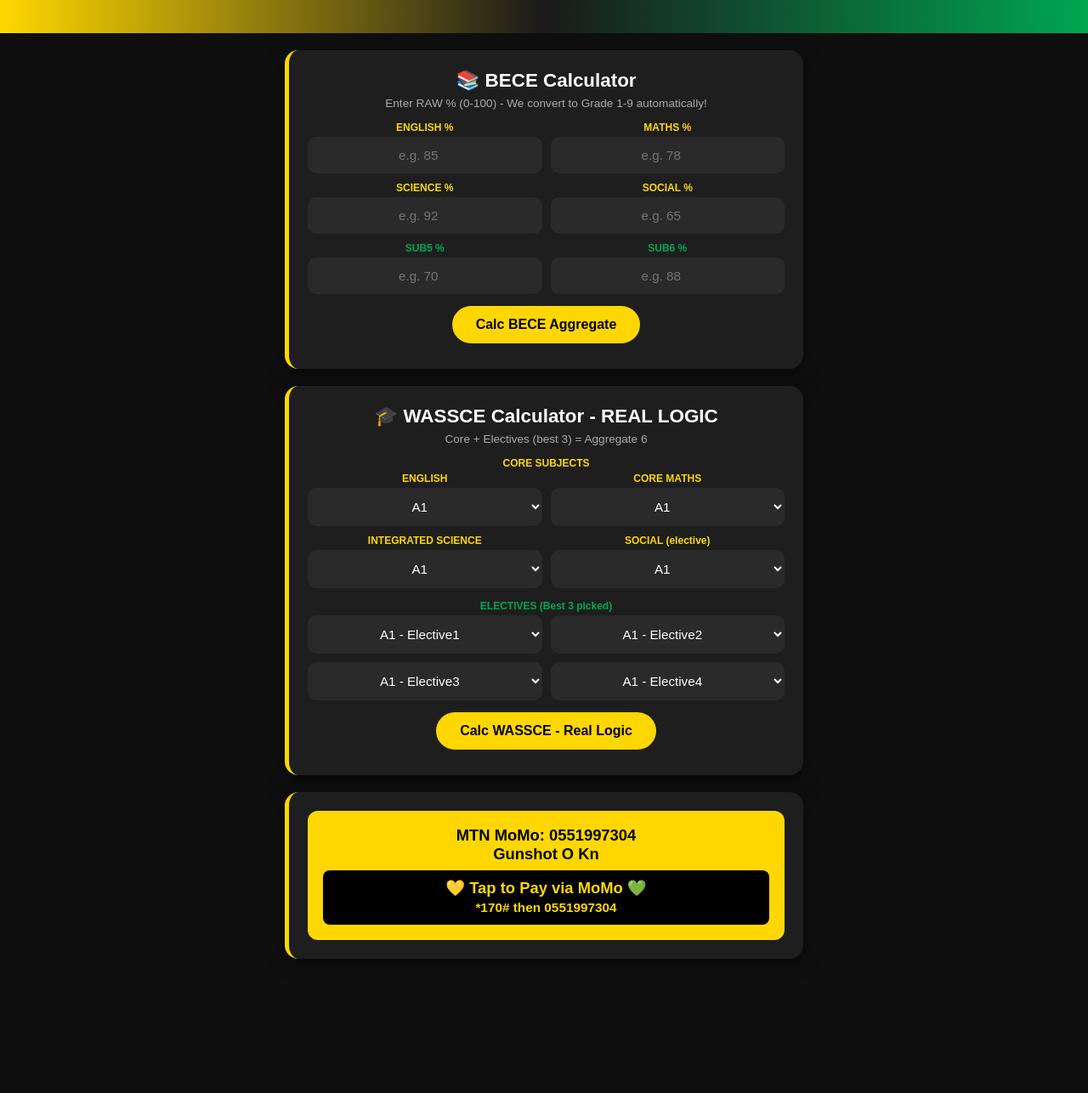
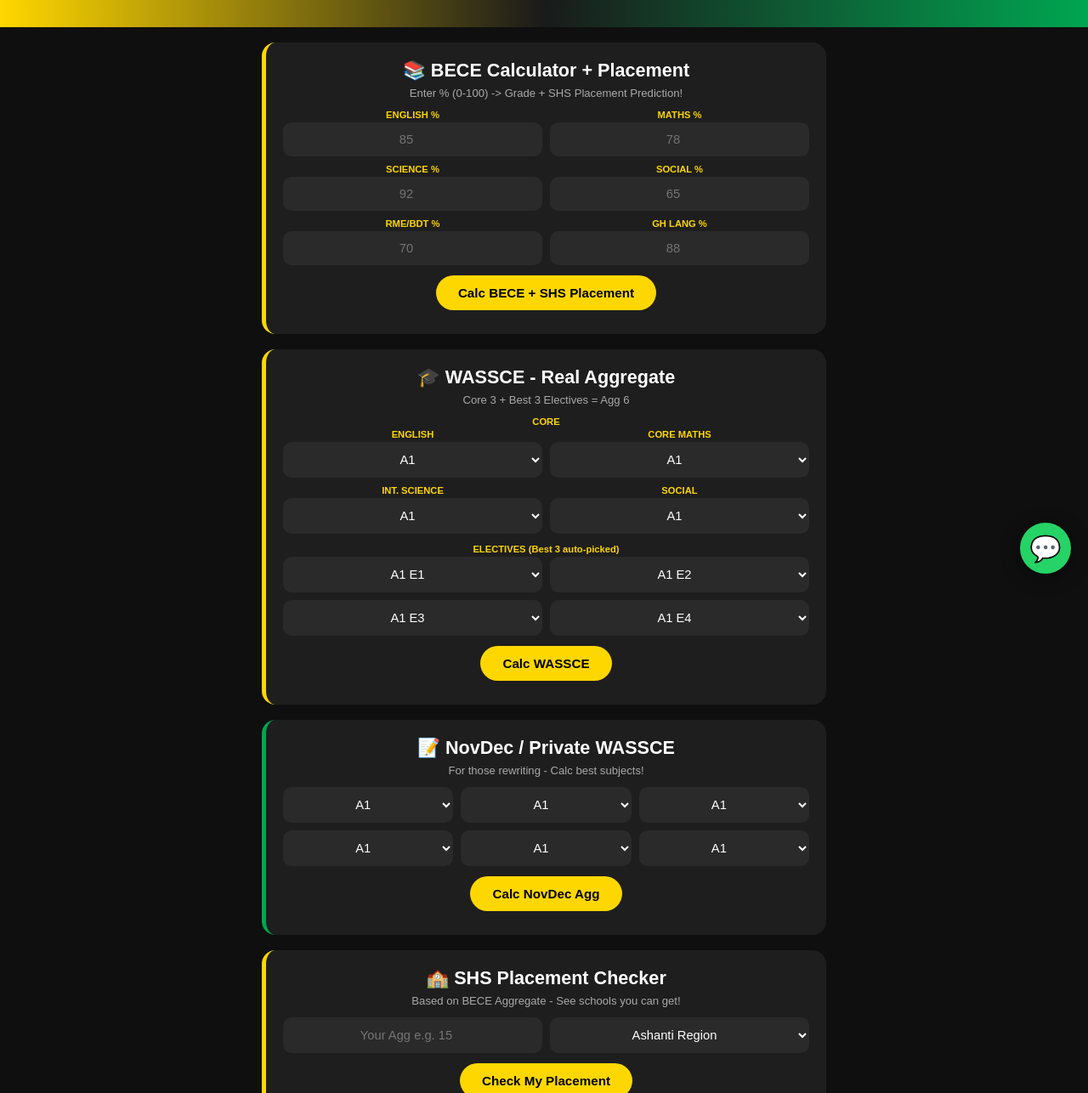
Before and after one commit to shott419/Kumerica-OS, a plain HTML site: page index.html in a window 1280 px wide. Shown: the part 105-1391 px from the top of the page at 85% size. Before the commit the page ends 1273 px from the top, so only its background shows below. Drawn offline with Linux system fonts and the light colour scheme.

Commit message:
v3.0 FINAL - BECE Placement + NovDec + Chat + All

```diff
--- a/index.html
+++ b/index.html
@@ -3,99 +3,146 @@
 <head>
 <meta charset="UTF-8">
 <meta name="viewport" content="width=device-width, initial-scale=1.0">
-<title>KUMERICA-OS - By Gunshot</title>
+<title>KUMERICA-OS v3 - By Gunshot</title>
 <style>
 *{margin:0;padding:0;box-sizing:border-box;font-family:sans-serif}
 body{background:#0f0f0f;color:white;min-height:100vh}
-.header{background:linear-gradient(90deg,#FFD700 0%,#1a1a1a 50%,#00A651 100%);padding:40px 20px;text-align:center}
-.header h1{font-size:2.4rem;letter-spacing:2px}
-.container{max-width:650px;margin:0 auto;padding:20px}
-.card{background:#1e1e1e;border-radius:16px;padding:22px;margin-bottom:20px;border-left:5px solid #FFD700;box-shadow:0 4px 20px rgba(0,0,0,0.5)}
-.card h2{font-size:1.4rem;margin-bottom:6px;text-align:center}
-.sub{font-size:0.85rem;color:#aaa;text-align:center;margin-bottom:14px}
-.grid{display:grid;grid-template-columns:1fr 1fr;gap:10px;margin-bottom:14px}
-input,select{width:100%;padding:13px;border-radius:10px;border:none;background:#2a2a2a;color:white;font-size:0.95rem;text-align:center}
-.btn{display:block;margin:8px auto;background:#FFD700;color:black;font-weight:bold;border:none;padding:13px 28px;border-radius:30px;font-size:1rem;cursor:pointer}
-.btn2{background:#00A651;color:white;margin-top:10px;font-size:0.9rem;padding:10px 20px}
-.result{margin-top:14px;padding:14px;background:#2a2a2a;border-radius:10px;text-align:center;display:none;font-size:1rem;line-height:1.6}
+.header{background:linear-gradient(90deg,#FFD700 0%,#1a1a1a 50%,#00A651 100%);padding:38px 20px;text-align:center}
+.header h1{font-size:2.3rem;letter-spacing:1px}
+.container{max-width:700px;margin:0 auto;padding:18px}
+.card{background:#1e1e1e;border-radius:16px;padding:20px;margin-bottom:18px;border-left:5px solid #FFD700}
+.card h2{font-size:1.35rem;text-align:center;margin-bottom:6px}
+.sub{font-size:0.82rem;color:#aaa;text-align:center;margin-bottom:12px}
+.grid{display:grid;grid-template-columns:1fr 1fr;gap:9px;margin-bottom:12px}
+.grid3{display:grid;grid-template-columns:1fr 1fr 1fr;gap:9px;margin-bottom:12px}
+input,select{width:100%;padding:12px;border-radius:10px;border:none;background:#2a2a2a;color:white;font-size:0.92rem;text-align:center}
+.btn{display:block;margin:8px auto;background:#FFD700;color:black;font-weight:bold;border:none;padding:12px 26px;border-radius:30px;font-size:0.95rem;cursor:pointer}
+.btn2{background:#00A651;color:white;font-size:0.85rem;padding:9px 18px}
+.btn3{background:#25D366;color:white;font-size:0.9rem;padding:10px 22px}
+.result{margin-top:12px;padding:12px;background:#2a2a2a;border-radius:10px;text-align:center;display:none;line-height:1.5;font-size:0.95rem}
 .result.show{display:block}
-.momo{background:#FFD700;color:black;padding:18px;border-radius:12px;text-align:center;font-weight:bold;font-size:1.15rem}
-.momo a{color:black;text-decoration:none;display:block;margin-top:8px;background:black;color:#FFD700;padding:10px;border-radius:8px}
-.core-label{font-size:0.75rem;color:#FFD700;text-align:center;margin-bottom:4px;font-weight:bold}
-.elec-label{font-size:0.75rem;color:#00A651;text-align:center;margin-bottom:4px;font-weight:bold}
+.momo{background:#FFD700;color:black;padding:16px;border-radius:12px;text-align:center;font-weight:bold}
+.momo a{display:block;margin-top:8px;background:black;color:#FFD700;padding:9px;border-radius:8px;text-decoration:none}
+.label{font-size:0.7rem;color:#FFD700;text-align:center;margin-bottom:3px;font-weight:bold}
+.placement{background:linear-gradient(135deg,#1a1a1a,#2a2a2a);border:1px solid #FFD700;padding:12px;border-radius:10px;margin-top:10px;text-align:left}
 canvas{display:none}
+.footer{text-align:center;padding:18px;opacity:0.6;font-size:0.8rem}
+.whatsapp-float{position:fixed;bottom:20px;right:20px;background:#25D366;color:white;width:60px;height:60px;border-radius:50%;display:flex;align-items:center;justify-content:center;font-size:30px;text-decoration:none;box-shadow:0 4px 20px rgba(0,0,0,0.5);z-index:999}
 </style>
 </head>
 <body>
 <div class="header">
-<h1>💛 KUMERICA-OS 🖤💚</h1>
-<p>By Gunshot - Kumerica To The Whole Wiase - v2.0 ALL FEATURES</p>
+<h1>💛 KUMERICA-OS v3 🖤💚</h1>
+<p>By Gunshot - BECE | WASSCE | NovDec | Placement - Kumerica To The Whole Wiase</p>
 </div>
 <div class="container">
 <div class="card">
-<h2>📚 BECE Calculator</h2>
-<p class="sub">Enter RAW % (0-100) - We convert to Grade 1-9 automatically!</p>
+<h2>📚 BECE Calculator + Placement</h2>
+<p class="sub">Enter % (0-100) -> Grade + SHS Placement Prediction!</p>
 <div class="grid">
-<div><p class="core-label">ENGLISH %</p><input type="number" id="b1" placeholder="e.g. 85"></div>
-<div><p class="core-label">MATHS %</p><input type="number" id="b2" placeholder="e.g. 78"></div>
-<div><p class="core-label">SCIENCE %</p><input type="number" id="b3" placeholder="e.g. 92"></div>
-<div><p class="core-label">SOCIAL %</p><input type="number" id="b4" placeholder="e.g. 65"></div>
-<div><p class="elec-label">SUB5 %</p><input type="number" id="b5" placeholder="e.g. 70"></div>
-<div><p class="elec-label">SUB6 %</p><input type="number" id="b6" placeholder="e.g. 88"></div>
+<div><p class="label">ENGLISH %</p><input type="number" id="b1" placeholder="85"></div>
+<div><p class="label">MATHS %</p><input type="number" id="b2" placeholder="78"></div>
+<div><p class="label">SCIENCE %</p><input type="number" id="b3" placeholder="92"></div>
+<div><p class="label">SOCIAL %</p><input type="number" id="b4" placeholder="65"></div>
+<div><p class="label">RME/BDT %</p><input type="number" id="b5" placeholder="70"></div>
+<div><p class="label">GH LANG %</p><input type="number" id="b6" placeholder="88"></div>
 </div>
-<button class="btn" onclick="calcBECE()">Calc BECE Aggregate</button>
+<button class="btn" onclick="calcBECE()">Calc BECE + SHS Placement</button>
 <div id="beceRes" class="result"></div>
-<button id="beceShare" class="btn btn2" style="display:none" onclick="shareResult('bece')">📸 Share Result as Image</button>
+<div id="becePlace" class="result"></div>
+<button id="beceShare" class="btn btn2" style="display:none" onclick="shareResult('bece')">📸 Share BECE Result</button>
 </div>
 <div class="card">
-<h2>🎓 WASSCE Calculator - REAL LOGIC</h2>
-<p class="sub">Core + Electives (best 3) = Aggregate 6</p>
-<p class="core-label">CORE SUBJECTS</p>
+<h2>🎓 WASSCE - Real Aggregate</h2>
+<p class="sub">Core 3 + Best 3 Electives = Agg 6</p>
+<p class="label">CORE</p>
 <div class="grid">
-<div><p class="core-label">ENGLISH</p><select id="w1"><option value="1">A1</option><option value="2">B2</option><option value="3">B3</option><option value="4">C4</option><option value="5">C5</option><option value="6">C6</option><option value="7">D7</option><option value="8">E8</option><option value="9">F9</option></select></div>
-<div><p class="core-label">CORE MATHS</p><select id="w2"><option value="1">A1</option><option value="2">B2</option><option value="3">B3</option><option value="4">C4</option><option value="5">C5</option><option value="6">C6</option><option value="7">D7</option><option value="8">E8</option><option value="9">F9</option></select></div>
-<div><p class="core-label">INTEGRATED SCIENCE</p><select id="w3"><option value="1">A1</option><option value="2">B2</option><option value="3">B3</option><option value="4">C4</option><option value="5">C5</option><option value="6">C6</option><option value="7">D7</option><option value="8">E8</option><option value="9">F9</option></select></div>
-<div><p class="core-label">SOCIAL (elective)</p><select id="w4"><option value="1">A1</option><option value="2">B2</option><option value="3">B3</option><option value="4">C4</option><option value="5">C5</option><option value="6">C6</option><option value="7">D7</option><option value="8">E8</option><option value="9">F9</option></select></div>
+<div><p class="label">ENGLISH</p><select id="w1"><option value="1">A1</option><option value="2">B2</option><option value="3">B3</option><option value="4">C4</option><option value="5">C5</option><option value="6">C6</option><option value="7">D7</option><option value="8">E8</option><option value="9">F9</option></select></div>
+<div><p class="label">CORE MATHS</p><select id="w2"><option value="1">A1</option><option value="2">B2</option><option value="3">B3</option><option value="4">C4</option><option value="5">C5</option><option value="6">C6</option><option value="7">D7</option><option value="8">E8</option><option value="9">F9</option></select></div>
+<div><p class="label">INT. SCIENCE</p><select id="w3"><option value="1">A1</option><option value="2">B2</option><option value="3">B3</option><option value="4">C4</option><option value="5">C5</option><option value="6">C6</option><option value="7">D7</option><option value="8">E8</option><option value="9">F9</option></select></div>
+<div><p class="label">SOCIAL</p><select id="w4"><option value="1">A1</option><option value="2">B2</option><option value="3">B3</option><option value="4">C4</option><option value="5">C5</option><option value="6">C6</option><option value="7">D7</option><option value="8">E8</option><option value="9">F9</option></select></div>
 </div>
-<p class="elec-label">ELECTIVES (Best 3 picked)</p>
+<p class="label">ELECTIVES (Best 3 auto-picked)</p>
 <div class="grid">
-<select id="w5"><option value="1">A1 - Elective1</option><option value="2">B2</option><option value="3">B3</option><option value="4">C4</option><option value="5">C5</option><option value="6">C6</option><option value="7">D7</option><option value="8">E8</option><option value="9">F9</option></select>
-<select id="w6"><option value="1">A1 - Elective2</option><option value="2">B2</option><option value="3">B3</option><option value="4">C4</option><option value="5">C5</option><option value="6">C6</option><option value="7">D7</option><option value="8">E8</option><option value="9">F9</option></select>
-<select id="w7"><option value="1">A1 - Elective3</option><option value="2">B2</option><option value="3">B3</option><option value="4">C4</option><option value="5">C5</option><option value="6">C6</option><option value="7">D7</option><option value="8">E8</option><option value="9">F9</option></select>
-<select id="w8"><option value="1">A1 - Elective4</option><option value="2">B2</option><option value="3">B3</option><option value="4">C4</option><option value="5">C5</option><option value="6">C6</option><option value="7">D7</option><option value="8">E8</option><option value="9">F9</option></select>
+<select id="w5"><option value="1">A1 E1</option><option value="2">B2</option><option value="3">B3</option><option value="4">C4</option><option value="5">C5</option><option value="6">C6</option><option value="7">D7</option><option value="8">E8</option><option value="9">F9</option></select>
+<select id="w6"><option value="1">A1 E2</option><option value="2">B2</option><option value="3">B3</option><option value="4">C4</option><option value="5">C5</option><option value="6">C6</option><option value="7">D7</option><option value="8">E8</option><option value="9">F9</option></select>
+<select id="w7"><option value="1">A1 E3</option><option value="2">B2</option><option value="3">B3</option><option value="4">C4</option><option value="5">C5</option><option value="6">C6</option><option value="7">D7</option><option value="8">E8</option><option value="9">F9</option></select>
+<select id="w8"><option value="1">A1 E4</option><option value="2">B2</option><option value="3">B3</option><option value="4">C4</option><option value="5">C5</option><option value="6">C6</option><option value="7">D7</option><option value="8">E8</option><option value="9">F9</option></select>
 </div>
-<button class="btn" onclick="calcWASSCE()">Calc WASSCE - Real Logic</button>
+<button class="btn" onclick="calcWASSCE()">Calc WASSCE</button>
 <div id="wassceRes" class="result"></div>
-<button id="wassceShare" class="btn btn2" style="display:none" onclick="shareResult('wassce')">📸 Share Result as Image</button>
+<button id="wassceShare" class="btn btn2" style="display:none" onclick="shareResult('wassce')">📸 Share WASSCE Result</button>
+</div>
+<div class="card" style="border-left-color:#00A651">
+<h2>📝 NovDec / Private WASSCE</h2>
+<p class="sub">For those rewriting - Calc best subjects!</p>
+<div class="grid3">
+<select id="n1"><option value="1">A1</option><option value="2">B2</option><option value="3">B3</option><option value="4">C4</option><option value="5">C5</option><option value="6">C6</option><option value="7">D7</option><option value="8">E8</option><option value="9">F9</option></select>
+<select id="n2"><option value="1">A1</option><option value="2">B2</option><option value="3">B3</option><option value="4">C4</option><option value="5">C5</option><option value="6">C6</option><option value="7">D7</option><option value="8">E8</option><option value="9">F9</option></select>
+<select id="n3"><option value="1">A1</option><option value="2">B2</option><option value="3">B3</option><option value="4">C4</option><option value="5">C5</option><option value="6">C6</option><option value="7">D7</option><option value="8">E8</option><option value="9">F9</option></select>
+<select id="n4"><option value="1">A1</option><option value="2">B2</option><option value="3">B3</option><option value="4">C4</option><option value="5">C5</option><option value="6">C6</option><option value="7">D7</option><option value="8">E8</option><option value="9">F9</option></select>
+<select id="n5"><option value="1">A1</option><option value="2">B2</option><option value="3">B3</option><option value="4">C4</option><option value="5">C5</option><option value="6">C6</option><option value="7">D7</option><option value="8">E8</option><option value="9">F9</option></select>
+<select id="n6"><option value="1">A1</option><option value="2">B2</option><option value="3">B3</option><option value="4">C4</option><option value="5">C5</option><option value="6">C6</option><option value="7">D7</option><option value="8">E8</option><option value="9">F9</option></select>
+</div>
+<button class="btn" onclick="calcNovDec()">Calc NovDec Agg</button>
+<div id="novdecRes" class="result"></div>
+</div>
+<div class="card" style="border-left-color:#FFD700">
+<h2>🏫 SHS Placement Checker</h2>
+<p class="sub">Based on BECE Aggregate - See schools you can get!</p>
+<div class="grid">
+<input type="number" id="placeAgg" placeholder="Your Agg e.g. 15" min="6" max="54">
+<select id="placeRegion"><option> Ashanti Region </option><option> Greater Accra </option><option> Central </option><option> Western </option><option> Eastern </option><option> Northern </option><option> Volta </option><option> Any Region </option></select>
+</div>
+<button class="btn" onclick="checkPlacement()">Check My Placement</button>
+<div id="placeRes" class="result"></div>
 </div>
 <div class="card">
+<h2>💬 Chat with Gunshot + Support</h2>
+<div class="grid">
+<a href="https://wa.me/233551997304?text=Boss%20Gunshot%20I%20use%20Kumerica-OS%20-%20My%20aggregate%20is..." style="text-decoration:none"><button class="btn btn3" style="width:100%">💬 Chat on WhatsApp</button></a>
+<a href="tel:0551997304" style="text-decoration:none"><button class="btn" style="width:100%">📞 Call Gunshot</button></a>
+</div>
 <div class="momo">
 MTN MoMo: 0551997304<br>Gunshot O Kn
-<a href="tel:*170%23" onclick="setTimeout(()=>{window.location.href='tel:0551997304'},500)">💛 Tap to Pay via MoMo 💚<br><small>*170# then 0551997304</small></a>
+<a href="tel:*170%23">💛 Tap to Pay MoMo - *170# 💚</a>
 </div>
 </div>
 </div>
-<canvas id="shareCanvas" width="600" height="800"></canvas>
+<a href="https://wa.me/233551997304?text=Hi%20Gunshot%20-%20I%20dey%20use%20Kumerica-OS" class="whatsapp-float">💬</a>
+<div class="footer">KUMERICA-OS v3.0 - Made in Kumasi by Gunshot 💛🖤💚</div>
+<canvas id="shareCanvas" width="600" height="900"></canvas>
 <script>
 let lastBECEText="", lastWASSCEText="";
 function rawToGrade(s){if(s>=80)return 1;if(s>=70)return 2;if(s>=65)return 3;if(s>=60)return 4;if(s>=55)return 5;if(s>=50)return 6;if(s>=40)return 7;if(s>=35)return 8;return 9;}
+function getPlacement(agg){
+ if(agg<=10) return {cat:"🔥 CATEGORY A - TOP SHS", schools:"Prempeh College, Opoku Ware, OWASS, Presec Legon, Achimota, Wey Gey Hey, Adisadel, Mfantsipim, St. Augustine, Holy Child, Wesley Girls, Aburi Girls"};
+ if(agg<=16) return {cat:"✅ CATEGORY B - GOOD SHS", schools:"Kumasi High, Kumasi Academy, Anglican SHS, T.I. Ahmadiyya, Kumasi Sec Tech, Labone SHS, Accra Academy, St. Thomas Aquinas, Pope John, St. Peters"};
+ if(agg<=24) return {cat:"👍 CATEGORY C - OK SHS", schools:"Asanteman SHS, Osei Kyeretwie, Armed Forces SHTS, Adventist SHS, Islamic SHS, West Africa SHS, Ofori Panin, Ghana National, Aggrey Memorial"};
+ if(agg<=36) return {cat:"😅 CATEGORY D - You go get SHS", schools:"Local Community SHS, Private SHS, Technical Institutes, Vocational - You still go SHS Boss!"};
+ return {cat:"💪 TRY AGAIN - Consider Private", schools:"Private SHS, Remedial, Technical/Vocational - No give up!"};
+}
 function calcBECE(){
- let raw=[], grades=[];
- for(let i=1;i<=6;i++){let v=parseInt(document.getElementById('b'+i).value);if(isNaN(v)||v<0||v>100){alert('Enter 0-100 for all!');return;}raw.push(v);grades.push(rawToGrade(v));}
- let agg=grades.reduce((a,b)=>a+b,0);
- let remark=agg<=12?'🔥 EXCELLENT!':agg<=20?'✅ VERY GOOD!':agg<=30?'👍 GOOD':agg<=36?'😅 FAIR':'💪 TRY AGAIN';
- let detail=raw.map((r,i)=>`Sub${i+1}: ${r}% = Grade ${grades[i]}`).join('<br>');
- document.getElementById('beceRes').innerHTML=`<b>Aggregate: ${agg}</b><br><br>${detail}<br><br>${remark}`;
- document.getElementById('beceRes').classList.add('show');document.getElementById('beceShare').style.display='block';
- lastBECEText=`BECE Aggregate: ${agg}\n${raw.map((r,i)=>`Sub${i+1}: ${r}% (Grade ${grades[i]})`).join('\n')}\n${remark}`;
+ let raw=[], grades=[];for(let i=1;i<=6;i++){let v=parseInt(document.getElementById('b'+i).value);if(isNaN(v)||v<0||v>100){alert('Enter 0-100 for all!');return;}raw.push(v);grades.push(rawToGrade(v));}
+ let agg=grades.reduce((a,b)=>a+b,0);let place=getPlacement(agg);let detail=raw.map((r,i)=>`Sub${i+1}: ${r}% = Grade ${grades[i]}`).join('<br>');
+ document.getElementById('beceRes').innerHTML=`<b>BECE Aggregate: ${agg}</b><br><br>${detail}`;document.getElementById('beceRes').classList.add('show');
+ document.getElementById('becePlace').innerHTML=`<div class="placement"><b>${place.cat}</b><br><br>🏫 <b>Schools you fit get:</b><br>${place.schools}</div>`;document.getElementById('becePlace').classList.add('show');document.getElementById('beceShare').style.display='block';lastBECEText=`BECE Aggregate: ${agg}\n${place.cat}\nSchools: ${place.schools}`;
 }
 function calcWASSCE(){
  let core=[], elect=[];for(let i=1;i<=3;i++)core.push(parseInt(document.getElementById('w'+i).value));for(let i=4;i<=8;i++)elect.push(parseInt(document.getElementById('w'+i).value));elect.sort((a,b)=>a-b);let best3=elect.slice(0,3);let agg=[...core,...best3].reduce((a,b)=>a+b,0);
- let map={1:'A1',2:'B2',3:'B3',4:'C4',5:'C5',6:'C6',7:'D7',8:'E8',9:'F9'};let coreTxt=core.map(v=>map[v]).join(', ');let bestTxt=best3.map(v=>map[v]).join(', ');let remark=agg<=12?'🔥 BEAST! Legon go beg you!':agg<=20?'✅ EXCELLENT!':agg<=24?'👍 VERY GOOD!':agg<=36?'😅 GOOD':'💪 Try NovDec';
- document.getElementById('wassceRes').innerHTML=`<b>Aggregate: ${agg} (Core 3 + Best 3)</b><br><br>Core: ${coreTxt}<br>Best 3: ${bestTxt}<br><br>${remark}`;document.getElementById('wassceRes').classList.add('show');document.getElementById('wassceShare').style.display='block';lastWASSCEText=`WASSCE Aggregate: ${agg}\nCore: ${coreTxt}\nBest 3: ${bestTxt}\n${remark}`;
+ let map={1:'A1',2:'B2',3:'B3',4:'C4',5:'C5',6:'C6',7:'D7',8:'E8',9:'F9'};let coreTxt=core.map(v=>map[v]).join(', ');let bestTxt=best3.map(v=>map[v]).join(', ');let uni=agg<=14?'Legon, KNUST, UCC - All programs!':agg<=20?'KNUST, UCC, Legon - Most programs!':agg<=24?'University of Ghana, Education, Technical Universities':agg<=30?'Private Universities, Polytechnics':agg<=36?'Diploma, HND, Private':'NovDec recommended';
+ document.getElementById('wassceRes').innerHTML=`<b>WASSCE Agg: ${agg}</b><br>Core: ${coreTxt}<br>Best 3: ${bestTxt}<br><br>🎓 <b>Uni Chance:</b> ${uni}`;document.getElementById('wassceRes').classList.add('show');document.getElementById('wassceShare').style.display='block';lastWASSCEText=`WASSCE Agg: ${agg}\nCore: ${coreTxt}\nBest 3: ${bestTxt}\nUni: ${uni}`;
+}
+function calcNovDec(){
+ let vals=[];for(let i=1;i<=6;i++)vals.push(parseInt(document.getElementById('n'+i).value));let agg=vals.reduce((a,b)=>a+b,0);let best=vals.sort((a,b)=>a-b).slice(0,3).reduce((a,b)=>a+b,0);
+ document.getElementById('novdecRes').innerHTML=`<b>NovDec Total (6 subs): ${agg}</b><br>Best 3: ${best}<br>Tip: Use best 3 to replace old WASSCE grades!`;document.getElementById('novdecRes').classList.add('show');
+}
+function checkPlacement(){
+ let agg=parseInt(document.getElementById('placeAgg').value);if(isNaN(agg)||agg<6||agg>54){alert('Enter agg 6-54');return;}let region=document.getElementById('placeRegion').value;let place=getPlacement(agg);
+ document.getElementById('placeRes').innerHTML=`<b>Your Aggregate: ${agg}</b> - ${region}<br><br><div class="placement"><b>${place.cat}</b><br><br>🏫 Schools:<br>${place.schools}</div>`;document.getElementById('placeRes').classList.add('show');
 }
 function shareResult(type){
- let text=type==='bece'?lastBECEText:lastWASSCEText;let title=type==='bece'?'BECE RESULT':'WASSCE RESULT';let canvas=document.getElementById('shareCanvas');let ctx=canvas.getContext('2d');ctx.fillStyle='#0f0f0f';ctx.fillRect(0,0,600,800);let grad=ctx.createLinearGradient(0,0,600,120);grad.addColorStop(0,'#FFD700');grad.addColorStop(0.5,'#1a1a1a');grad.addColorStop(1,'#00A651');ctx.fillStyle=grad;ctx.fillRect(0,0,600,120);ctx.fillStyle='white';ctx.font='bold 32px sans-serif';ctx.textAlign='center';ctx.fillText('💛 KUMERICA-OS 💚',300,60);ctx.font='16px sans-serif';ctx.fillText('By Gunshot - Kumerica To The Whole Wiase',300,90);ctx.fillStyle='#1e1e1e';ctx.beginPath();ctx.roundRect(20,140,560,500,16);ctx.fill();ctx.fillStyle='white';ctx.font='bold 24px sans-serif';ctx.fillText(title,300,180);ctx.font='16px sans-serif';ctx.textAlign='left';let lines=text.split('\n');let y=220;lines.forEach(l=>{ctx.fillText(l,40,y);y+=28;});ctx.textAlign='center';ctx.fillStyle='#FFD700';ctx.font='bold 14px sans-serif';ctx.fillText('shott419.github.io/Kumerica-OS',300,700);ctx.fillText('MoMo: 0551997304 Gunshot',300,725);let link=document.createElement('a');link.download=`Kumerica-${title}-${Date.now()}.png`;link.href=canvas.toDataURL();link.click();
+ let text=type==='bece'?lastBECEText:lastWASSCEText;let title=type==='bece'?'BECE RESULT + PLACEMENT':'WASSCE RESULT';let canvas=document.getElementById('shareCanvas');let ctx=canvas.getContext('2d');ctx.fillStyle='#0f0f0f';ctx.fillRect(0,0,600,900);let grad=ctx.createLinearGradient(0,0,600,120);grad.addColorStop(0,'#FFD700');grad.addColorStop(0.5,'#1a1a1a');grad.addColorStop(1,'#00A651');ctx.fillStyle=grad;ctx.fillRect(0,0,600,120);ctx.fillStyle='white';ctx.font='bold 30px sans-serif';ctx.textAlign='center';ctx.fillText('💛 KUMERICA-OS v3 💚',300,60);ctx.font='14px sans-serif';ctx.fillText('By Gunshot - All-in-One Calculator',300,88);ctx.fillStyle='#1e1e1e';ctx.beginPath();ctx.roundRect(20,135,560,600,16);ctx.fill();ctx.fillStyle='white';ctx.font='bold 22px sans-serif';ctx.fillText(title,300,170);ctx.font='15px sans-serif';ctx.textAlign='left';let lines=text.split('\n');let y=210;lines.forEach(l=>{ctx.fillText(l,30,y);y+=24;});ctx.textAlign='center';ctx.fillStyle='#FFD700';ctx.font='bold 13px sans-serif';ctx.fillText('shott419.github.io/Kumerica-OS',300,780);let link=document.createElement('a');link.download=`Kumerica-${title}-${Date.now()}.png`;link.href=canvas.toDataURL();link.click();
 }
 </script>
 </body>
```
